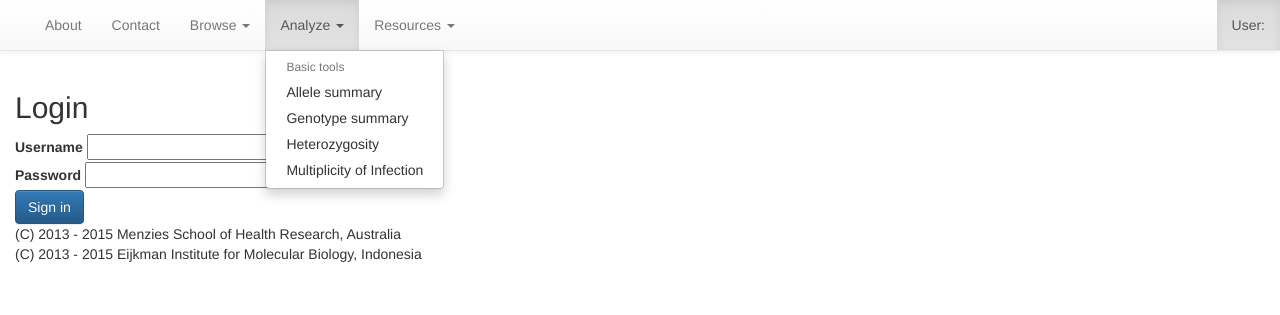
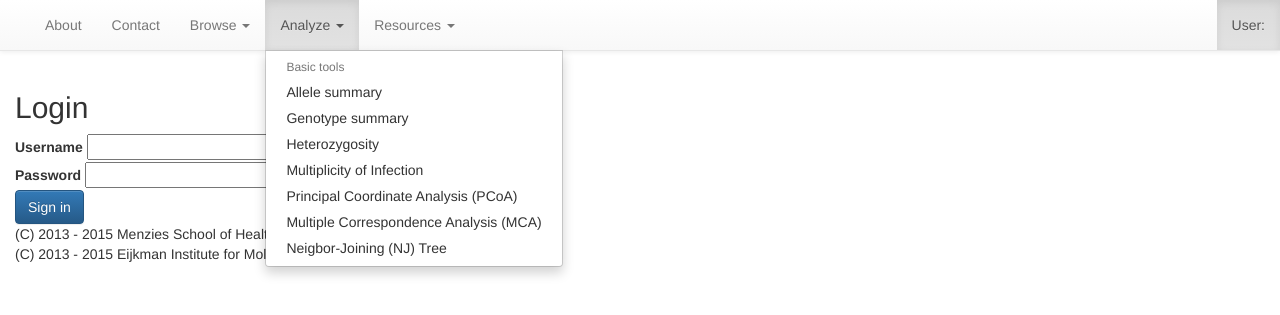
Before and after one commit to trmznt/plasmogen, a Python web app: template plasmogen/templates/home.mako in a window 1280 px wide, after a click on "Analyze". Shown: the top 315 px of the page. Run offline with Mako, Linux system fonts and the light colour scheme; the template is opened without the code that fills it, so the values that code supplies are empty; some libraries are stand-ins or nearby versions.

Commit message:
added more links to tools

```diff
--- a/plasmogen/templates/base.mako
+++ b/plasmogen/templates/base.mako
@@ -65,6 +65,9 @@
                 <li><a href="/tools/genotype">Genotype summary</a></li>
                 <li><a href="/tools/he">Heterozygosity</a></li>
                 <li><a href="/tools/moi">Multiplicity of Infection</a></li>
+                <li><a href="/tools/pcoa">Principal Coordinate Analysis (PCoA)</a></li>
+                <li><a href="/tools/mca">Multiple Correspondence Analysis (MCA)</a></li>
+                <li><a href="/tools/nj">Neigbor-Joining (NJ) Tree</a></li>
               </ul>
             </li>
             <li class="dropdown">
```
